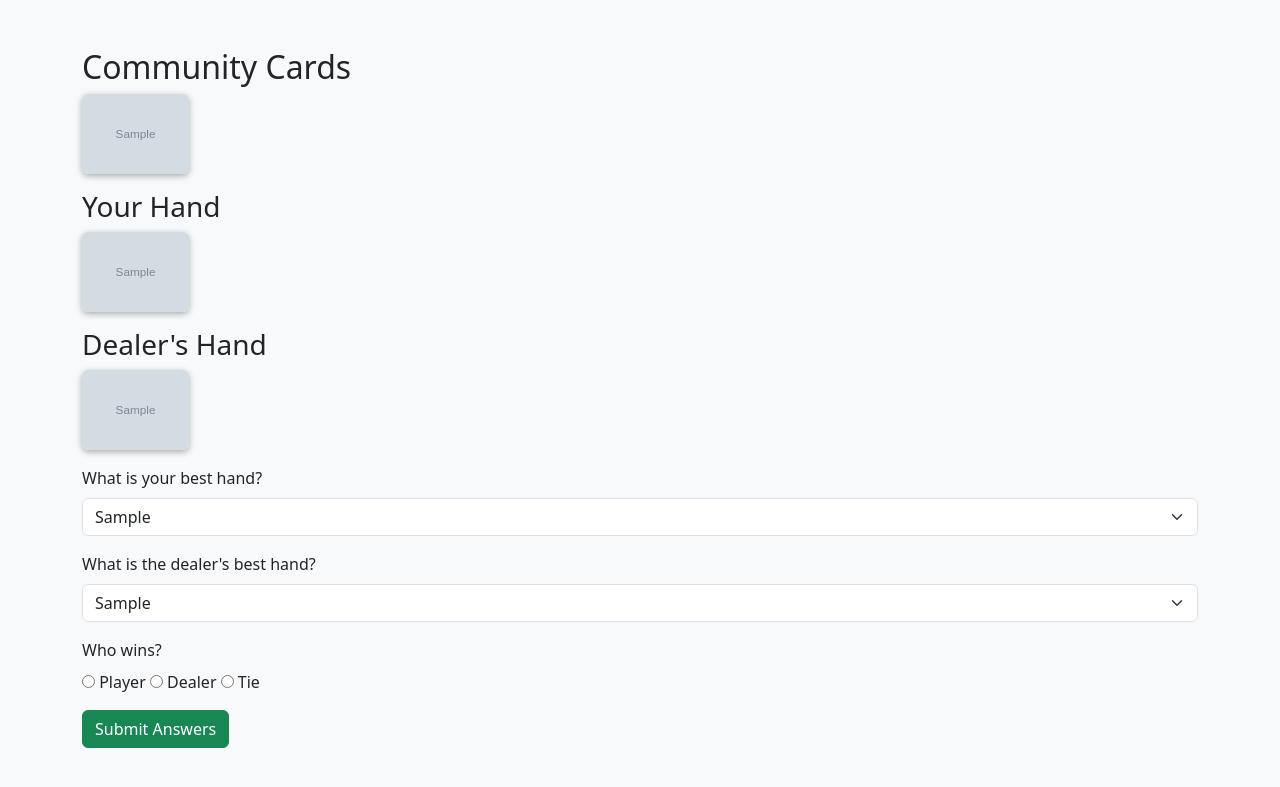
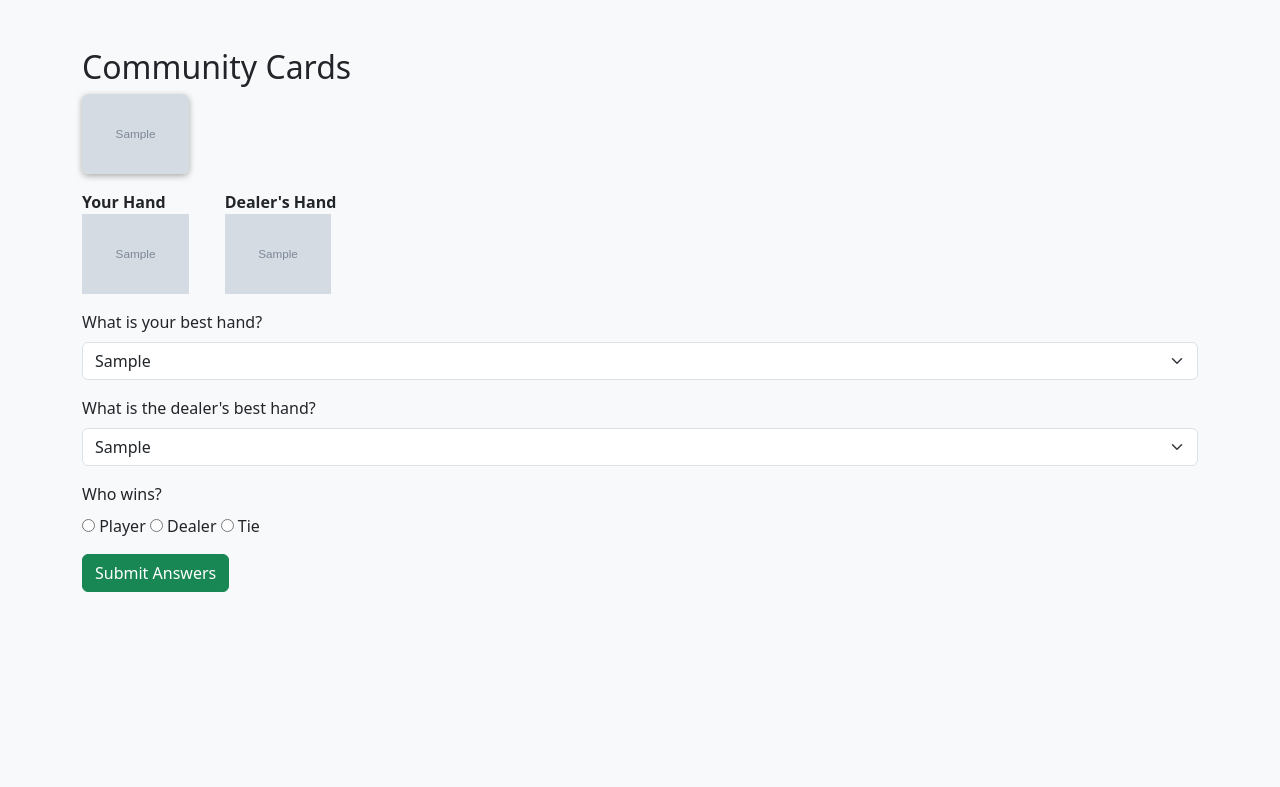
Before and after one commit to frankfont/texasholdem, a Flask app: template web_practice/templates/quiz.html in a window 1280 px wide. Shown: the top 787 px of the page. Run offline with Flask 3, Linux system fonts and the light colour scheme; the template is opened without the code that fills it: most values are stand-ins (such as "Sample title", 1, 10 or a date in 2020); grey boxes marked "Sample" are stand-in pictures.

```diff
--- a/web_practice/templates/quiz.html
+++ b/web_practice/templates/quiz.html
@@ -13,17 +13,19 @@
             <img src="{{ url_for('static', filename=img) }}" alt="card" style="height:80px; margin-right:4px; border-radius:6px; box-shadow:0 2px 6px #aaa;">
         {% endfor %}
     </div>
-    <h3>Your Hand</h3>
-    <div class="mb-3">
-        {% for img in player_hand_imgs %}
-            <img src="{{ url_for('static', filename=img) }}" alt="card" style="height:80px; margin-right:4px; border-radius:6px; box-shadow:0 2px 6px #aaa;">
-        {% endfor %}
-    </div>
-    <h3>Dealer's Hand</h3>
-    <div class="mb-3">
-        {% for img in dealer_hand_imgs %}
-            <img src="{{ url_for('static', filename=img) }}" alt="card" style="height:80px; margin-right:4px; border-radius:6px; box-shadow:0 2px 6px #aaa;">
-        {% endfor %}
+    <div class="mb-3 d-flex align-items-center" style="gap: 32px;">
+        <div>
+            <div class="fw-bold">Your Hand</div>
+            {% for img in player_hand_imgs %}
+                <img src="{{ url_for('static', filename=img) }}" alt="card" style="height:80px; margin-right:4px;">
+            {% endfor %}
+        </div>
+        <div>
+            <div class="fw-bold">Dealer's Hand</div>
+            {% for img in dealer_hand_imgs %}
+                <img src="{{ url_for('static', filename=img) }}" alt="card" style="height:80px; margin-right:4px;">
+            {% endfor %}
+        </div>
     </div>
     <form method="post">
         <input type="hidden" name="start_hand_time" value="{{ start_hand_time }}">
```
Also changed, not shown: web_practice/templates/result.html (+13 -11 lines).
